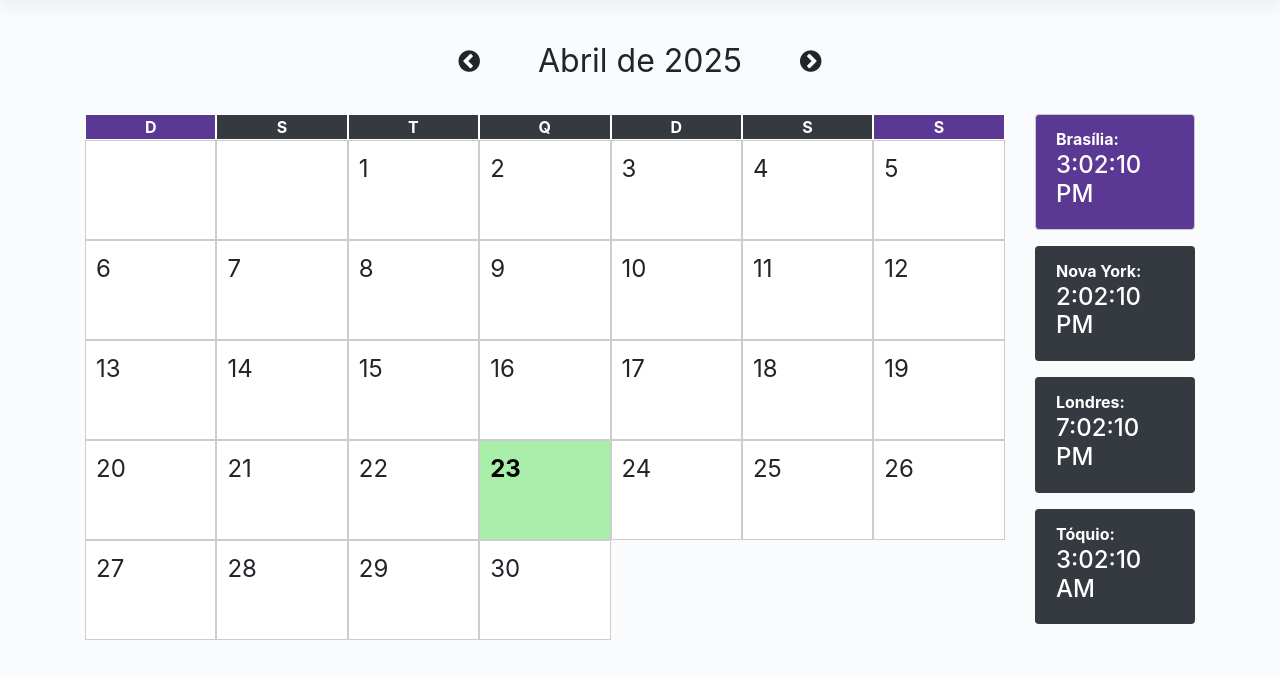
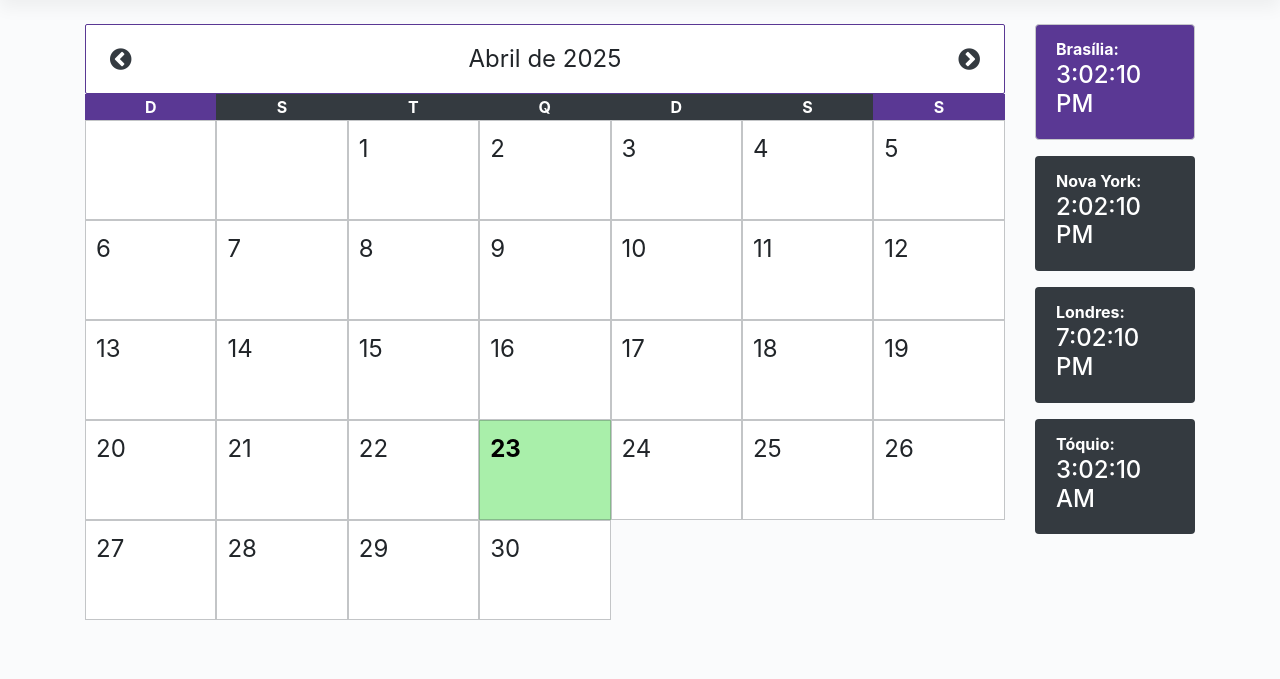
Before and after one commit to rudneibass/calendar.io, a PHP site: page / in a window 1280 px wide. Shown: the part 56-735 px from the top of the page. Run offline with PHP 8.4, Linux system fonts and the light colour scheme; data that the repository does not hold is empty; some libraries are stand-ins or nearby versions.

Commit message:
ajuestes

```diff
--- a/app/controllers/CalendarController.php
+++ b/app/controllers/CalendarController.php
@@ -1,6 +1,7 @@
 <?php
 
 require_once '../config/headers.php';
+require_once '../app/models/User.php';
 require_once '../app/models/Message.php';
 require_once '../app/models/Holiday.php';
 
@@ -21,7 +22,7 @@ class CalendarController
         $dataFim = $ultimoDia->format('Y-m-d');
 
         $message = new Message();
-    $messageList = $message->getMessages($dataInicio, $dataFim, $user);
+        $messageList = $message->getMessages($user);
 
         $massagesMap = [];
         foreach ($messageList as $item) {
@@ -39,22 +40,40 @@ class CalendarController
         $hoje = new DateTime();
         $html = '';
 
+        /*
+        $userModel = new User();
+        $userRecord = $userModel->getUserBySlug($user);
+        $html .=
+        '<div class="row mb-3">
+            <div class="card" style="border-color: #5a3894 !important;">
+                <div class="card-body p-3">
+                    <div class="d-flex">
+                        <div style="border-radius: 50%; width: 45px; height: 45px; background-color:rgb(203, 183, 235); display: flex; justify-content: center; align-items: center;">
+                            <span>' . strtoupper($userRecord['name'][0]) . '</span>
+                        </div>
+                        <div class="px-2" style="display: flex; flex-direction: column; justify-content: center;">
+                            <span  style="font-size: 1rem">' . $userRecord['name'] . '</span>
+                            <small class="text-muted">' . strftime('%d de %B de %Y', strtotime('')) . '</small>
+                        </div>
+                    </div>
+                </div>
+            </div>
+        </div>';*/
+
+
         for ($i = 0; $i < $diaSemanaInicio; $i++) {
             $html .= '<div class="dia"></div>';
         }
-
         for ($dia = 1; $dia <= $totalDias; $dia++) {
             $dataAtual = new DateTime("$anoAtual-$mesAtual-$dia");
             $dataFormatada = $dataAtual->format('Y-m-d');
             $classe = $dataFormatada === $hoje->format('Y-m-d') ? 'dia hoje' : 'dia';
-
             $descricaoFeriado = '';
             if (isset($feriadosMap[$dataFormatada])) {
                 $classe .= ' feriado';
                 $descricaoFeriado = $feriadosMap[$dataFormatada];
             }
-
-        $html .= '<div class="' . $classe . ' d-flex" id="' . $dia . '" onclick="loadGroups({date: \'' . $dataFormatada . '\', user: \''.$user.'\'});">';
+            $html .= '<div class="' . $classe . ' d-flex" id="' . $dia . '" onclick="loadGroups({date: \'' . $dataFormatada . '\', user: \'' . $user . '\'});">';
             $html .= '<div class="position-relative">';
             $html .= '<span style="font-size: 1.5rem">' . $dia . '</span>';
             if (isset($massagesMap[$dataFormatada])) {
@@ -66,7 +85,6 @@ class CalendarController
             $html .= '</div>';
             $html .= '</div>';
         }
-
         echo $html;
     }
 }
--- a/app/controllers/UserController.php
+++ b/app/controllers/UserController.php
@@ -15,19 +15,15 @@ class UserController
         $html = '';
         foreach ($userList as $key => $value) {
             $html .=
-            '<div class="col-12 col-md-4 col-lg-3 mb-3">
+            '<div class="col-12 col-md-3 col-lg-3 mb-3">
                 <div class="card" style="border-color: #5a3894 !important;">
                     <div class="card-body text-center">
                         <div style="border-radius: 50%; width: 60px; height: 60px; background-color:rgb(203, 183, 235); display: flex; justify-content: center; align-items: center; margin: auto;">
                             <span style="font-size: 1.5rem">'.strtoupper($value['name'][0]).'</span>
                         </div>
-                        <h5 class="card-title mt-2">
+                        <h6 class="card-title mt-2">
                             ' . $value['name'] . '
-                        </h5>
-                        <button type="button" class="btn btn-sm btn-purple" onclick="loadMessages({}});">
-                            Entrar
-                            <i class="fa fa-sign-in"></i>
-                        </button>
+                        </h6>
                     </div>
                 </div>
             </div>';
--- a/app/models/Message.php
+++ b/app/models/Message.php
@@ -4,7 +4,7 @@ require_once 'DB.php';
 class Message extends DB {
     private $table = 'messages';
 
-    public function getMessages(string $dataInicio, string $dataFim, string $user) {
+    public function getMessages( string $user) {
         return $this->rawQuery(
             "SELECT *,
                 DATE_FORMAT(created_at, '%d/%m/%Y')
--- a/public_html/css/style.css
+++ b/public_html/css/style.css
@@ -82,6 +82,10 @@ button, a {
 .width-90{
   width: 90%;
 }
+.card {
+  border-radius: 2px !important;
+  border: 1px solid #6841a8 !important;
+}
 
 .loading{
   position: absolute;
@@ -95,9 +99,27 @@ button, a {
   min-height: 80vh
 }
 
+.weekend-day{
+  text-align: center;
+  width: 14.28%;
+  background-color: #5a3894;
+  font-weight: bold;
+  color: #ffffff;
+  border: 1px solid #5a3894 !important;
+}
+
+.week-day{
+  text-align: center;
+  width: 14.28%;
+  background-color: rgba(0,0,0,.5);
+  font-weight: bold;
+  color: #ffffff;
+  border: 1px solid #343a40 !important;
+}
+
 .dia {
   background-color: #fff;
-  border: 1px solid #ccc;
+  border: 1px solid  #343a404b !important;
   padding: 10px;
   min-height: 100px;
   width: 14.28%;
--- a/public_html/index.php
+++ b/public_html/index.php
@@ -25,28 +25,45 @@
         <section>
             <div class="container">
                 <div class="row">
-                    <div class="col-md-12">
-                        <div class="d-flex justify-content-center align-items-center  alert" role="alert">
-                            <i class="fa fa-chevron-circle-left" style="font-size: 25px;" onclick="loadCalendar(-1)"></i>
-                            <div style="min-width: 320px; text-align: center;">
-                                <span class="gray" id="mesAno" style="font-size: 2rem">Calendário</span>
+                    <div class="col-md-10">
+                        <div class="position-relative">
+                           <!--
+                            <div class="card mb-3" style="border-color: #5a3894 !important;">
+                                <div class="card-body">
+                                    <div class="d-flex justify-content-between align-items-center">
+
+                                        <div class="d-flex">
+                                            <div style="border-radius: 50%; width: 45px; height: 45px; background-color:rgb(203, 183, 235); display: flex; justify-content: center; align-items: center;">
+                                                <span>U</span>
+                                            </div>
+                                            <div class="px-2" style="display: flex; flex-direction: column; justify-content: center;">
+                                                <span style="font-size: 1rem">' . $userRecord['name'] . '</span>
+                                                <small class="text-muted">' . strftime('%d de %B de %Y', strtotime('')) . '</small>
+                                            </div>
+                                        </div>
+
+                                    </div>
+                                </div>
                             </div>
-                            <i class="fa fa-chevron-circle-right" style="font-size: 25px" onclick="loadCalendar(1)"></i>
-                        </div>
-                    </div>
-                </div>
-                <div class="row">
-                    <div class="col-md-10" id="main">
-                        <div class="position-relative">
+-->
                             <!-- Grid do calendário -->
+                            <div class="d-flex justify-content-between align-items-center py-3 px-4 bg-white"
+                                style="border-radius: 2px !important; border: 1px solid #5a3894 !important;"
+                            >
+                                <i class="fa fa-chevron-circle-left" style="font-size: 25px; color:#343a40" onclick="loadCalendar({increment: -1, user: 'calendarioComentado'})"></i>
+                                <div style="min-width: 200px; text-align: center;">
+                                    <span class="gray" id="mesAno" style="font-size: 1.5rem">Calendário</span>
+                                </div>
+                                <i class="fa fa-chevron-circle-right" style="font-size: 25px; color: #343a40" onclick="loadCalendar({increment: 1, user: 'calendarioComentado'})"></i>
+                            </div>
                             <div style="display: flex; flex-wrap: wrap;">
-                                <div class="bg-purple" style=" text-align: center; width: 14.28%; background-color: rgb(250, 74, 74); font-weight: bold; color: #ffffff; border: 1px solid #ffffff">D</div>
-                                <div class="bg-dark" style=" text-align: center; width: 14.28%; background-color: rgba(0,0,0,.5); font-weight: bold; color: #ffffff; border: 1px solid #ffffff">S</div>
-                                <div class="bg-dark" style=" text-align: center; width: 14.28%; background-color: rgba(0,0,0,.5); font-weight: bold; color: #ffffff; border: 1px solid #ffffff">T</div>
-                                <div class="bg-dark" style=" text-align: center; width: 14.28%; background-color: rgba(0,0,0,.5); font-weight: bold; color: #ffffff; border: 1px solid #ffffff">Q</div>
-                                <div class="bg-dark" style=" text-align: center; width: 14.28%; background-color: rgba(0,0,0,.5); font-weight: bold; color: #ffffff; border: 1px solid #ffffff">D</div>
-                                <div class="bg-dark" style=" text-align: center; width: 14.28%; background-color: rgba(0,0,0,.5); font-weight: bold; color: #ffffff; border: 1px solid #ffffff">S</div>
-                                <div class="bg-purple" style=" text-align: center; width: 14.28%; background-color: rgb(250, 74, 74); font-weight: bold; color: #ffffff; border: 1px solid #ffffff">S</div>
+                                <div class="bg-purple weekend-day" >D</div>
+                                <div class="bg-dark week-day">S</div>
+                                <div class="bg-dark week-day">T</div>
+                                <div class="bg-dark week-day">Q</div>
+                                <div class="bg-dark week-day" >D</div>
+                                <div class="bg-dark week-day" >S</div>
+                                <div class="bg-purple weekend-day">S</div>
                             </div>
 
                             <div id="calendario" style="display: flex; flex-wrap: wrap;">
@@ -77,8 +94,8 @@
                 </div>
             </div>
         </section>
-        <br/>
-        <br/>
+        <br />
+        <br />
         <section>
             <div class="container">
                 <div class="row" id="users_list">
```
Also changed, not shown: config/error_log.txt (+53 -0 lines). Lines whose indentation alone changed are shown as unchanged.
